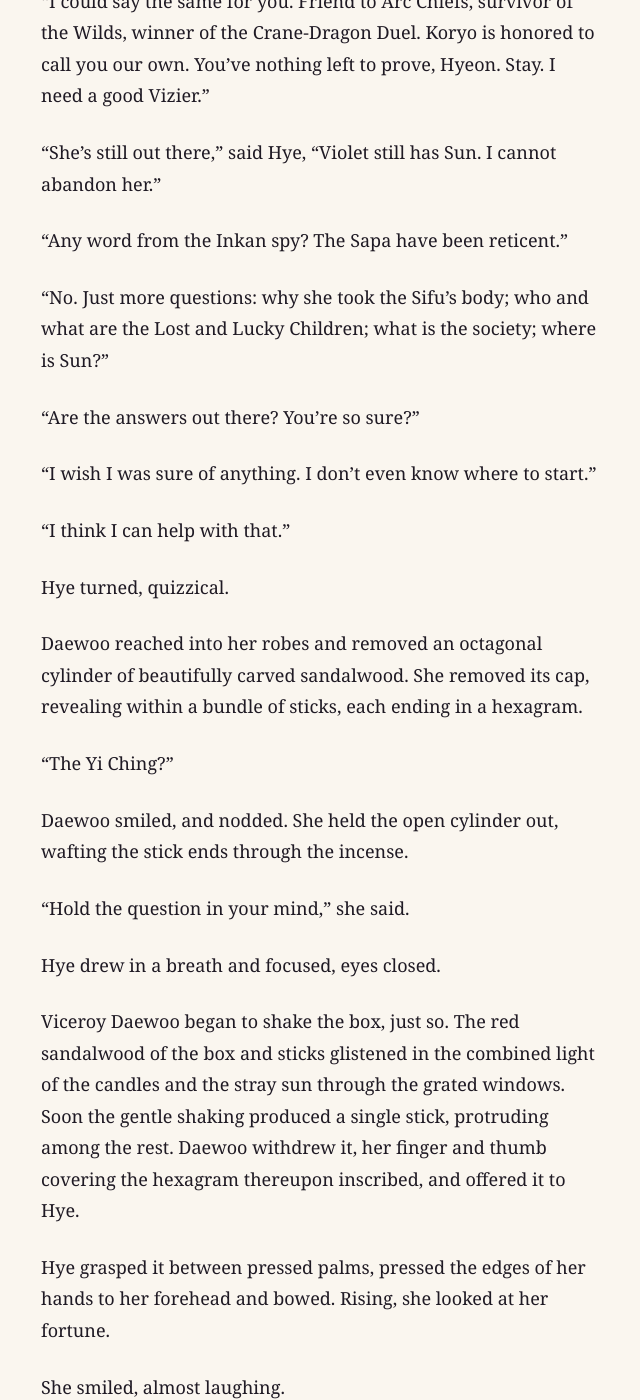
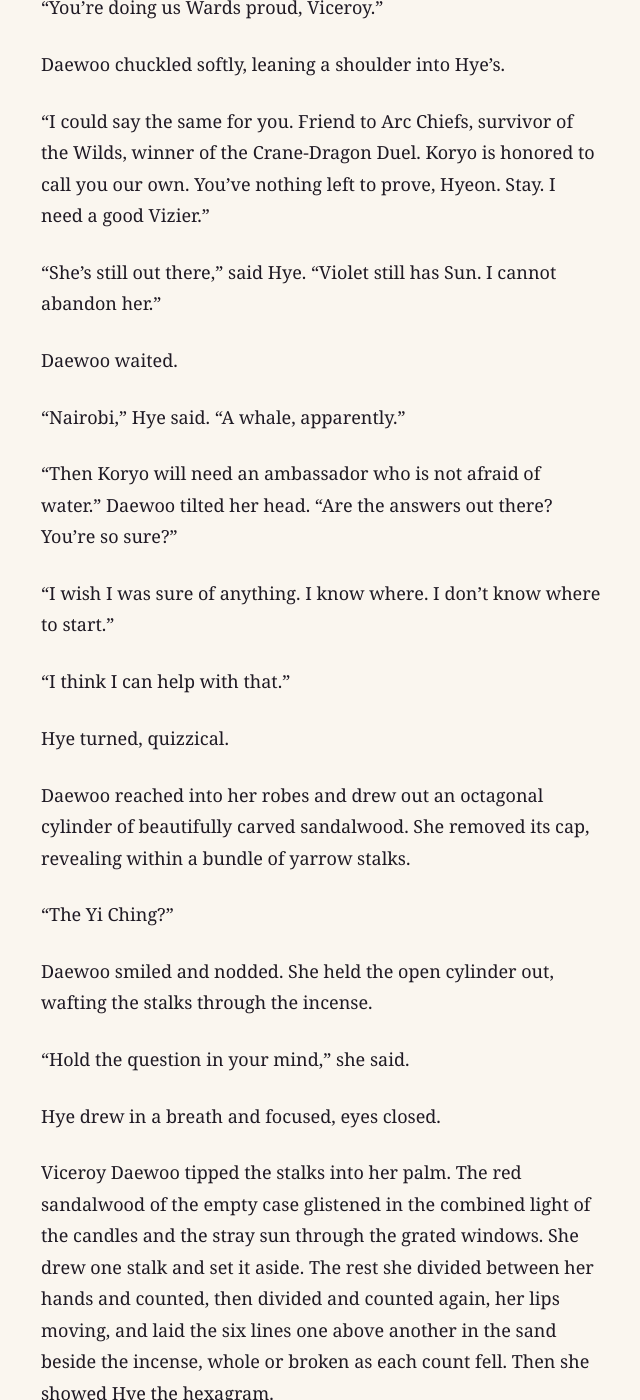
Before and after one commit to kmunki/kmunki.github.io, a Jekyll site: the page built from _fiction/violet/100-chapter-60.md, in a window 1280 px wide and 1400 px high, scrolled down 1105 px. Shown: the whole window, without its empty margins (319-959 px from the left). Built offline with Jekyll 4.4.1, drawn with Linux system fonts in a browser that asks for light colours; some of the changed text lies outside the part shown.

Commit message:
Violet ch 60 "Enthronement": Replace duplicate Q&A; Yi Ching uses yarrow
- Cut the "Any word from the Inkan spy?" / list-of-questions exchange (Ch 59a covers it).
- Added: "Daewoo waited." / "Nairobi," Hye said. "A whale, apparently." / "Then Koryo will need an ambassador who is not afraid of water." Hye's next line: "I know where. I don't know where to start."
- Yi Ching now uses yarrow stalks (canon): Daewoo divides and counts, lays six lines in the sand, "Then she showed Hye the hexagram." Hye bows with pressed palms.
- Copyedit: splice after "said Hye", Buddha, "drew out", "smiled and nodded"; "just so" gone with the box-shaking.
- Last lines unchanged: "She smiled, almost laughing." / "Lucky me." 519 → 524 words.

Co-Authored-By: Claude Fable 5.1 <noreply@anthropic.com>
Claude-Session: https://claude.ai/code/session_01NJgbLGEsaNqtMx8nky9w7V

```diff
--- a/_fiction/violet/100-chapter-60.md
+++ b/_fiction/violet/100-chapter-60.md
@@ -8,7 +8,9 @@ permalink: /fiction/violet/chapter-60/
 act: 5
 date: November 02, 2025
 ---
-Out at the edge of the Grand Palace were shrines. Most were small, uninteresting affairs. A few had enclosures of old warped wood. Hye walked among them and the surrounding trees and ponds. Within one there were two jade figures, a tiger and a bear, flanking a platter. The tiger was carved pacing, unable to sit still. Its eyes were on the viewer and the exit to the shrine. Conversely, the bear sat, contemplative, observing the center of the offering plate, as peaceful as the buddha. Where there should have been clawed forepaws, the bear had human hands, delicate and thin, as though emerging from a heavy fur jacket.
+Hye went back to the shrines the day the Vizier became Viceroy. The enthronement had taken most of a day, and she remembered none of it.
+
+Out at the edge of the Grand Palace were shrines. Most were small, uninteresting affairs. A few had enclosures of old warped wood. Hye walked among them and the surrounding trees and ponds. Within one there were two jade figures, a tiger and a bear, flanking a platter. The tiger was carved pacing, unable to sit still. Its eyes were on the viewer and the exit to the shrine. Conversely, the bear sat, contemplative, observing the center of the offering plate, as peaceful as the Buddha. Where there should have been clawed forepaws, the bear had human hands, delicate and thin, as though emerging from a heavy fur jacket.
 
 Hye picked up a punk of incense and, setting it upright in the sand, lit it. On a piece of paper, she had written, in her best calligraphy, *Sifu*. She set it on the metal tray and lit it. The flash paper caught instantly and, in a burst, was gone. Smoke curled in ribbons off the incense.
 
@@ -24,33 +26,33 @@ Daewoo chuckled softly, leaning a shoulder into Hye’s.
 
 “I could say the same for you. Friend to Arc Chiefs, survivor of the Wilds, winner of the Crane-Dragon Duel. Koryo is honored to call you our own. You’ve nothing left to prove, Hyeon. Stay. I need a good Vizier.”
 
-“She’s still out there,” said Hye, “Violet still has Sun. I cannot abandon her.”
+“She’s still out there,” said Hye. “Violet still has Sun. I cannot abandon her.”
 
-“Any word from the Inkan spy? The Sapa have been reticent.”
+Daewoo waited.
 
-“No. Just more questions: why she took the Sifu’s body; who and what are the Lost and Lucky Children; what is the society; where is Sun?”
+“Nairobi,” Hye said. “A whale, apparently.”
 
-“Are the answers out there? You’re so sure?”
+“Then Koryo will need an ambassador who is not afraid of water.” Daewoo tilted her head. “Are the answers out there? You’re so sure?”
 
-“I wish I was sure of anything. I don’t even know where to start.”
+“I wish I was sure of anything. I know where. I don’t know where to start.”
 
 “I think I can help with that.”
 
 Hye turned, quizzical.
 
-Daewoo reached into her robes and removed an octagonal cylinder of beautifully carved sandalwood. She removed its cap, revealing within a bundle of sticks, each ending in a hexagram.
+Daewoo reached into her robes and drew out an octagonal cylinder of beautifully carved sandalwood. She removed its cap, revealing within a bundle of yarrow stalks.
 
 “The Yi Ching?”
 
-Daewoo smiled, and nodded. She held the open cylinder out, wafting the stick ends through the incense.
+Daewoo smiled and nodded. She held the open cylinder out, wafting the stalks through the incense.
 
 “Hold the question in your mind,” she said.
 
 Hye drew in a breath and focused, eyes closed.
 
-Viceroy Daewoo began to shake the box, just so. The red sandalwood of the box and sticks glistened in the combined light of the candles and the stray sun through the grated windows. Soon the gentle shaking produced a single stick, protruding among the rest. Daewoo withdrew it, her finger and thumb covering the hexagram thereupon inscribed, and offered it to Hye.
+Viceroy Daewoo tipped the stalks into her palm. The red sandalwood of the empty case glistened in the combined light of the candles and the stray sun through the grated windows. She drew one stalk and set it aside. The rest she divided between her hands and counted, then divided and counted again, her lips moving, and laid the six lines one above another in the sand beside the incense, whole or broken as each count fell. Then she showed Hye the hexagram.
 
-Hye grasped it between pressed palms, pressed the edges of her hands to her forehead and bowed. Rising, she looked at her fortune.
+Hye pressed her palms together, touched the edges of her hands to her forehead, and bowed. Rising, she looked at her fortune.
 
 She smiled, almost laughing.
 
```
